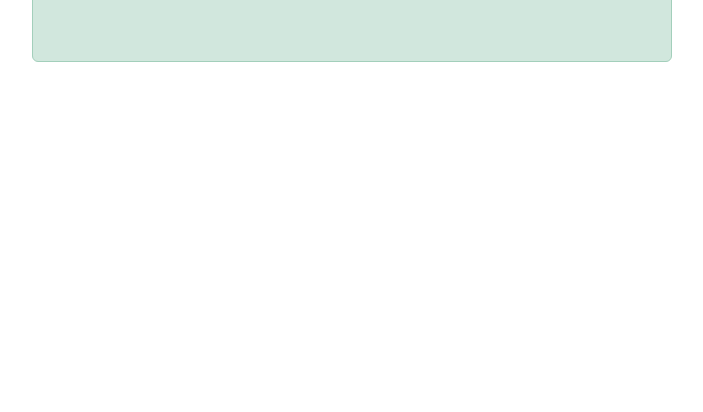
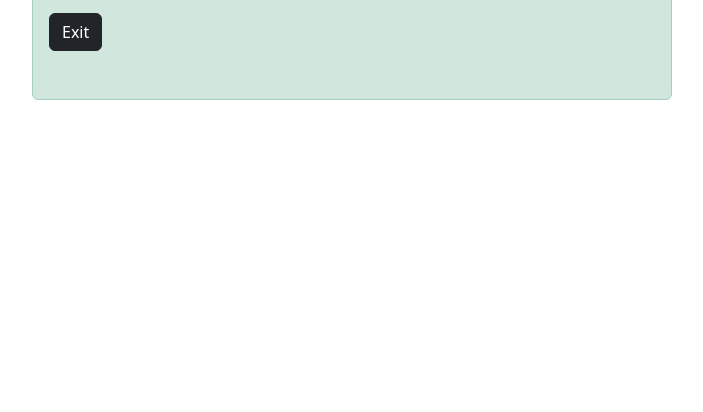
Before and after one commit to Mazhar1305/newsLetter, a website: page success.html in a window 1280 px wide. Shown: the part 388-800 px from the top of the page, without its empty margins (288-991 px from the left). Drawn offline with nearby package versions, Linux system fonts and the light colour scheme.

Commit message:
succes page update

```diff
--- a/success.html
+++ b/success.html
@@ -36,6 +36,8 @@
   <div class="alert alert-success pt-5 pb-5" role="alert">
     <h1>Sign up successfully </h1>
     <p>You're all set to receive your weekly dose of laughter</p>
+    <!-- <button class="btn btn-lg btn-succecs" href="https://www.google.com/"></button> -->
+    <a  class="btn  btn-dark" href="https://www.google.com/">Exit</a>
   </div>
 
 
```
